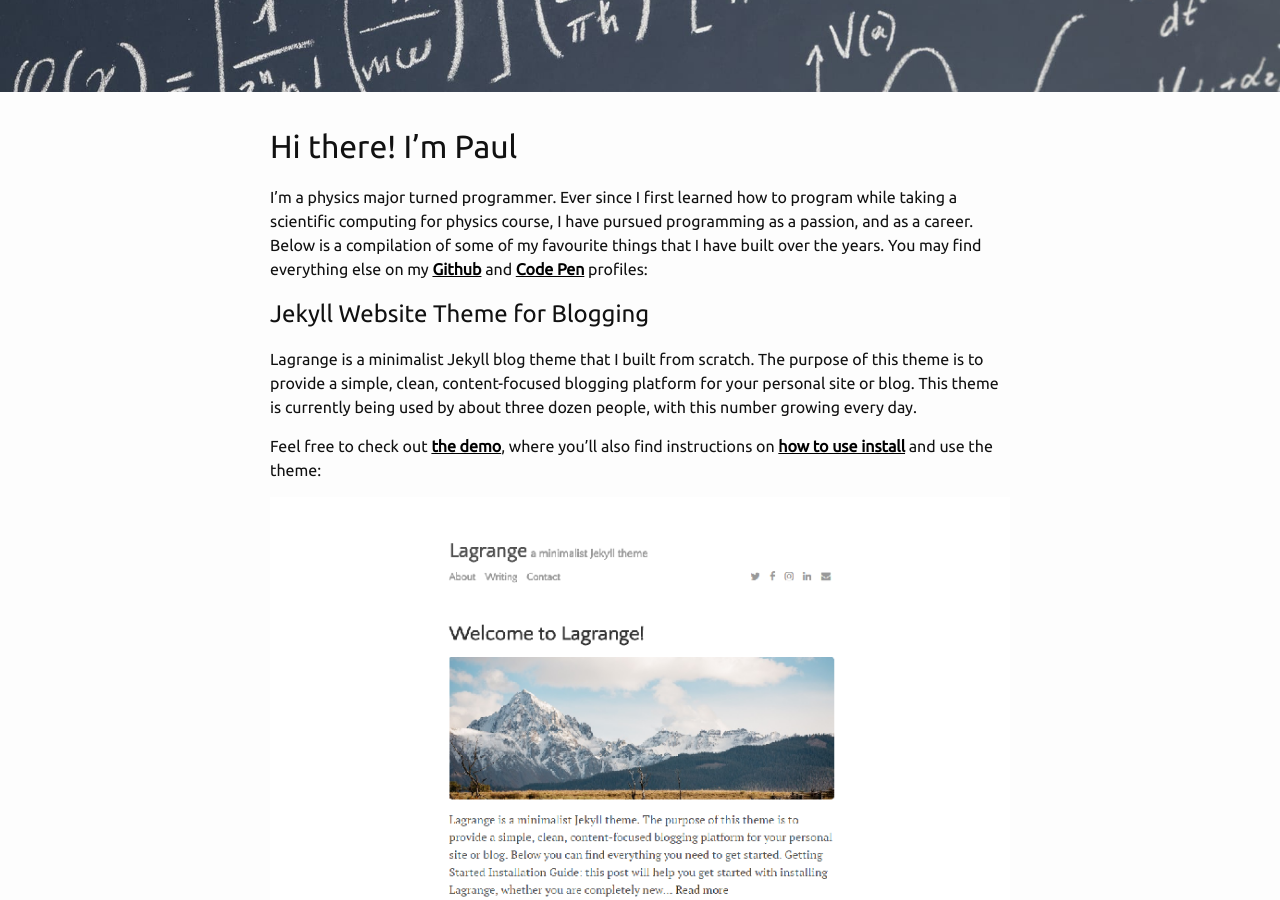
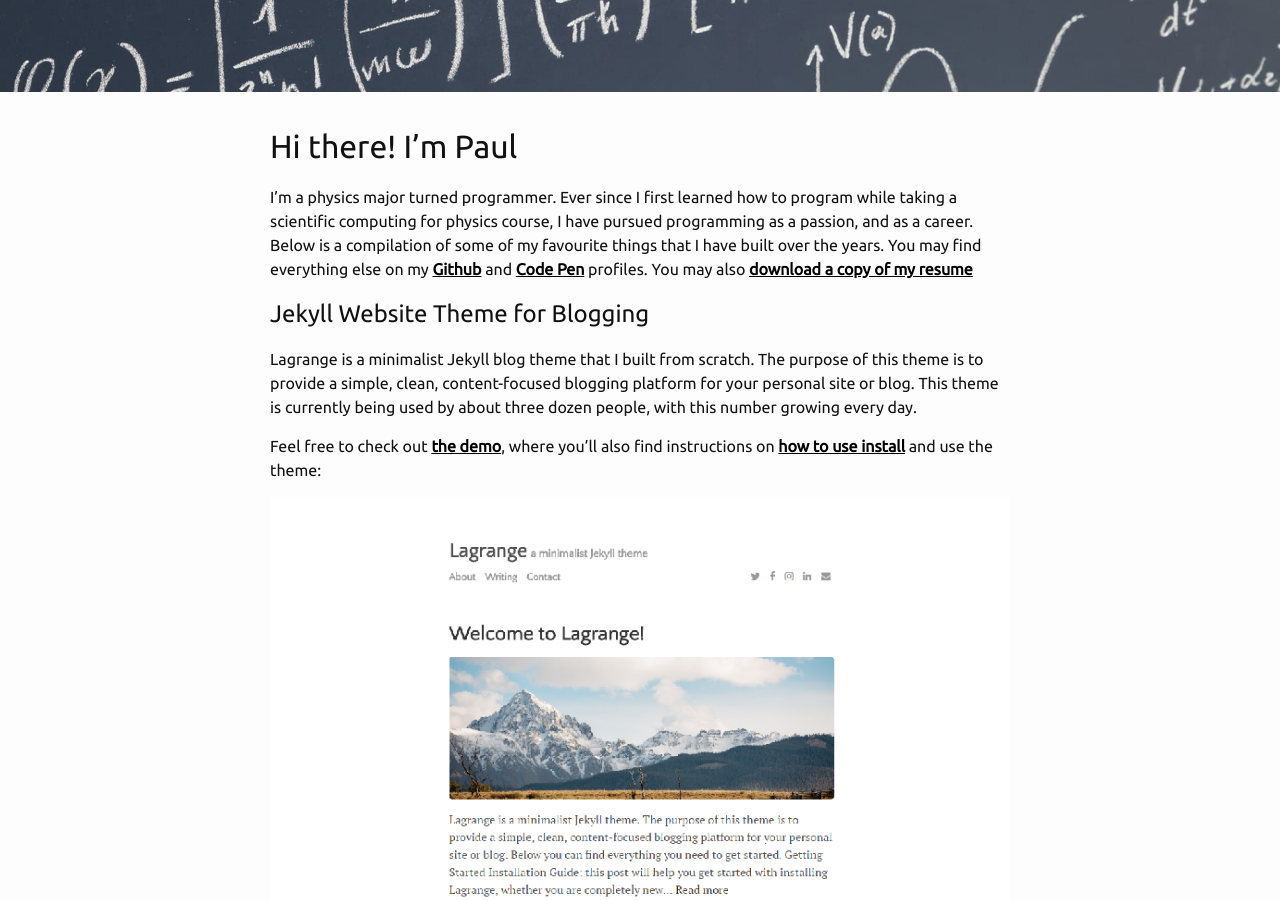
Before and after one commit to fikriafk/fikriafk.github.io, a Jekyll site: the page built from index.html, in a window 1280 px wide and 900 px high, scrolled down 565 px. Built offline with Jekyll 4.4.1, drawn with Linux system fonts in a browser that asks for light colours; nearby versions of some CDN libraries.

Commit message:
Add download for resume

```diff
--- a/index.html
+++ b/index.html
@@ -6,7 +6,7 @@ layout: default
 
 <h1>Hi there! I’m Paul</h1>
 
-<p>I’m a physics major turned programmer. Ever since I first learned how to program while taking a scientific computing for physics course, I have pursued programming as a passion, and as a career. Below is a compilation of some of my favourite things that I have built over the years. You may find everything else on my <a href="http://github.com/lenpaul" target="_blank">Github</a> and <a href="https://codepen.io/lenpaul" target="_blank">Code Pen</a> profiles:</p>
+<p>I’m a physics major turned programmer. Ever since I first learned how to program while taking a scientific computing for physics course, I have pursued programming as a passion, and as a career. Below is a compilation of some of my favourite things that I have built over the years. You may find everything else on my <a href="http://github.com/lenpaul" target="_blank">Github</a> and <a href="https://codepen.io/lenpaul" target="_blank">Code Pen</a> profiles. You may also <a href="resume-paul-le.pdf">download a copy of my resume</a></p>
 
 <h2>Jekyll Website Theme for Blogging</h2>
 
```
